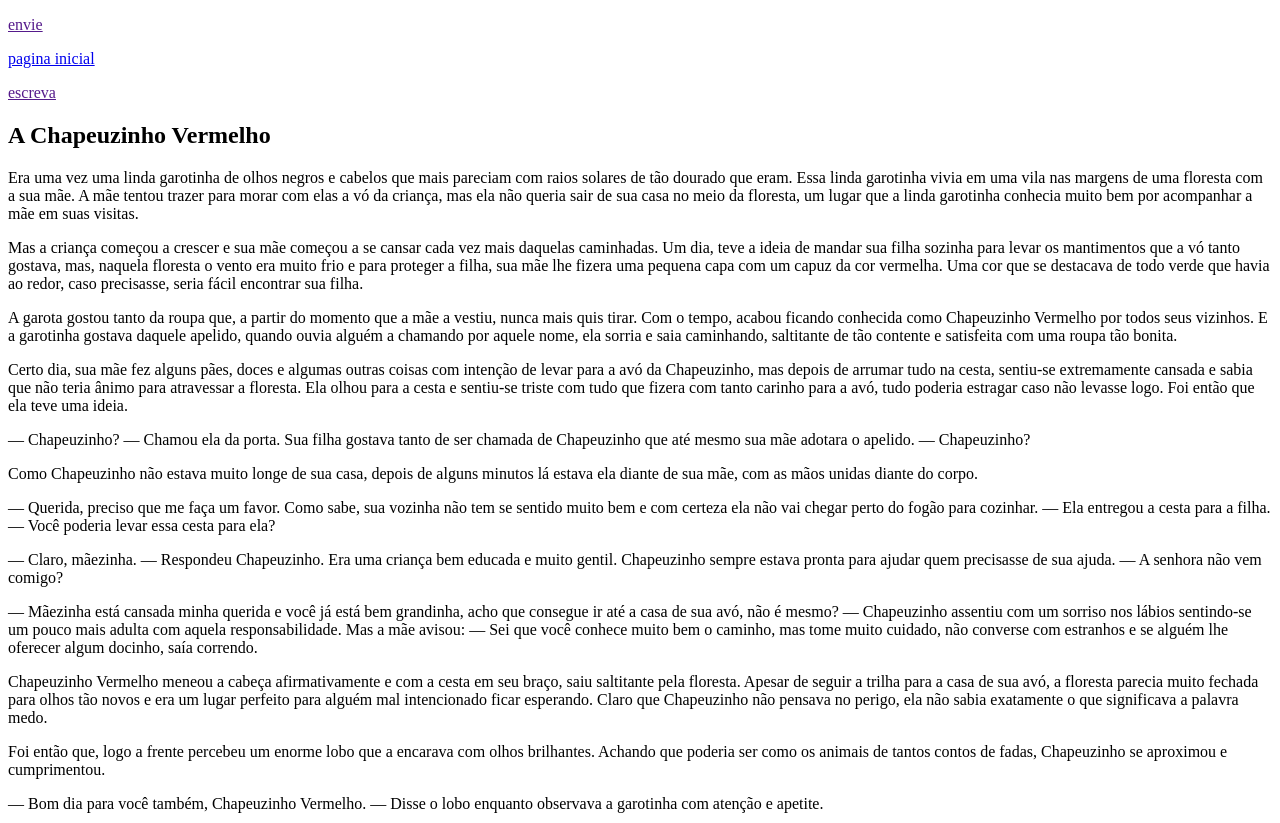
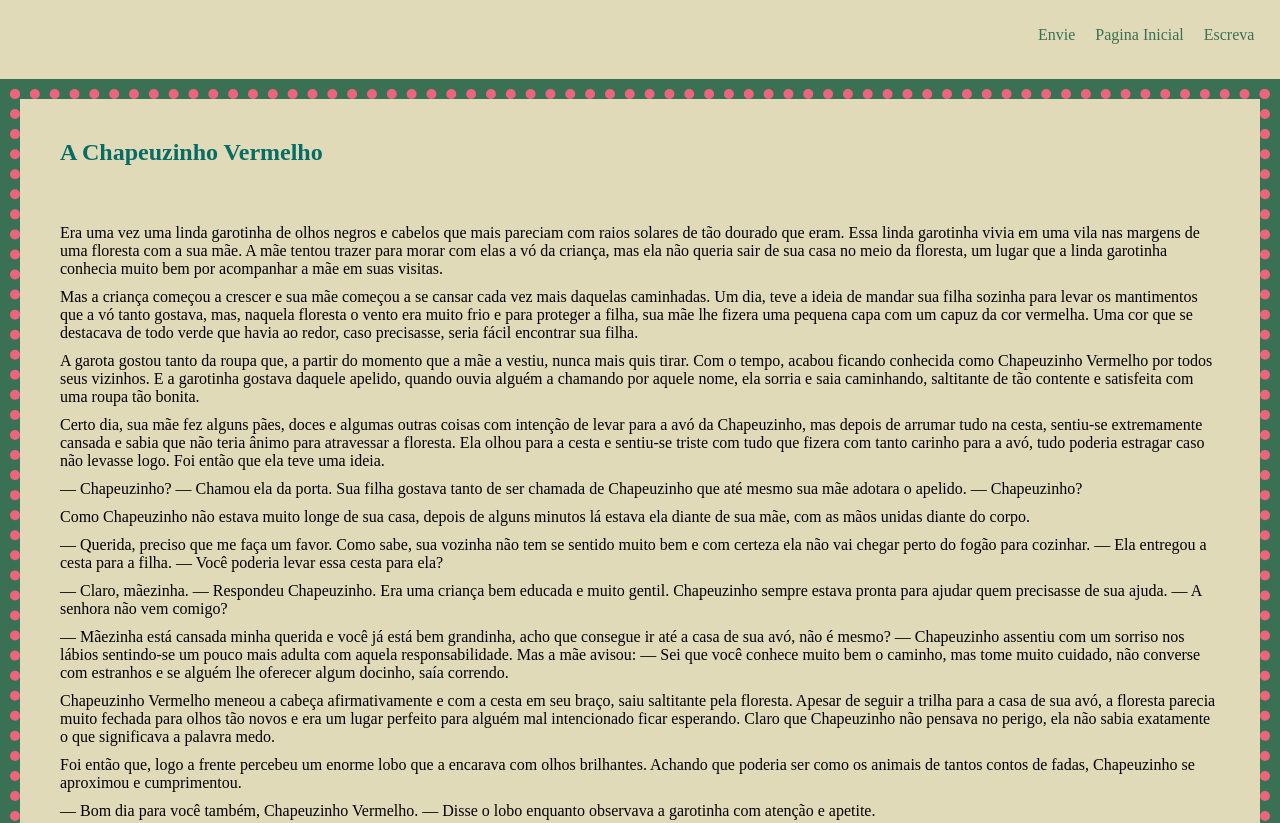
Before and after one commit to ellen-peres/Make_new, a plain HTML site: page chapeuzinho/chapeuzinho.html in a window 1280 px wide. Shown: the top 823 px of the page. Drawn offline with Linux system fonts and the light colour scheme; the site is published under a folder, as on GitHub Pages, so addresses that start at the root find nothing.

Commit message:
conexão entre página chapeuzinho.html e index.html

```diff
--- a/sites/chapeuzinho.html
+++ b/chapeuzinho/chapeuzinho.html
@@ -3,7 +3,7 @@
 <head>
     <meta charset="UTF-8">
     <meta name="viewport" content="width=device-width, initial-scale=1.0">
-    <link rel="stylesheet" href="/css/chapeuzinho.css">
+    <link rel="stylesheet" href="chapeuzinho.css">
 
       <title>Chapeuzinho vermelho</title>
 </head>
@@ -13,7 +13,7 @@
         <header><a href="">
             <p>envie</p>
         </a>
-        <a href="./sites/index.css">
+        <a href="/index.html">
             <p>pagina inicial</p>
         </a><a href="">
             <p>escreva</p>
```
Also changed, not shown: index.html (+7 -6 lines), chapeuzinho/chapeuzinho.css (renamed from css/chapeuzinho.css).
